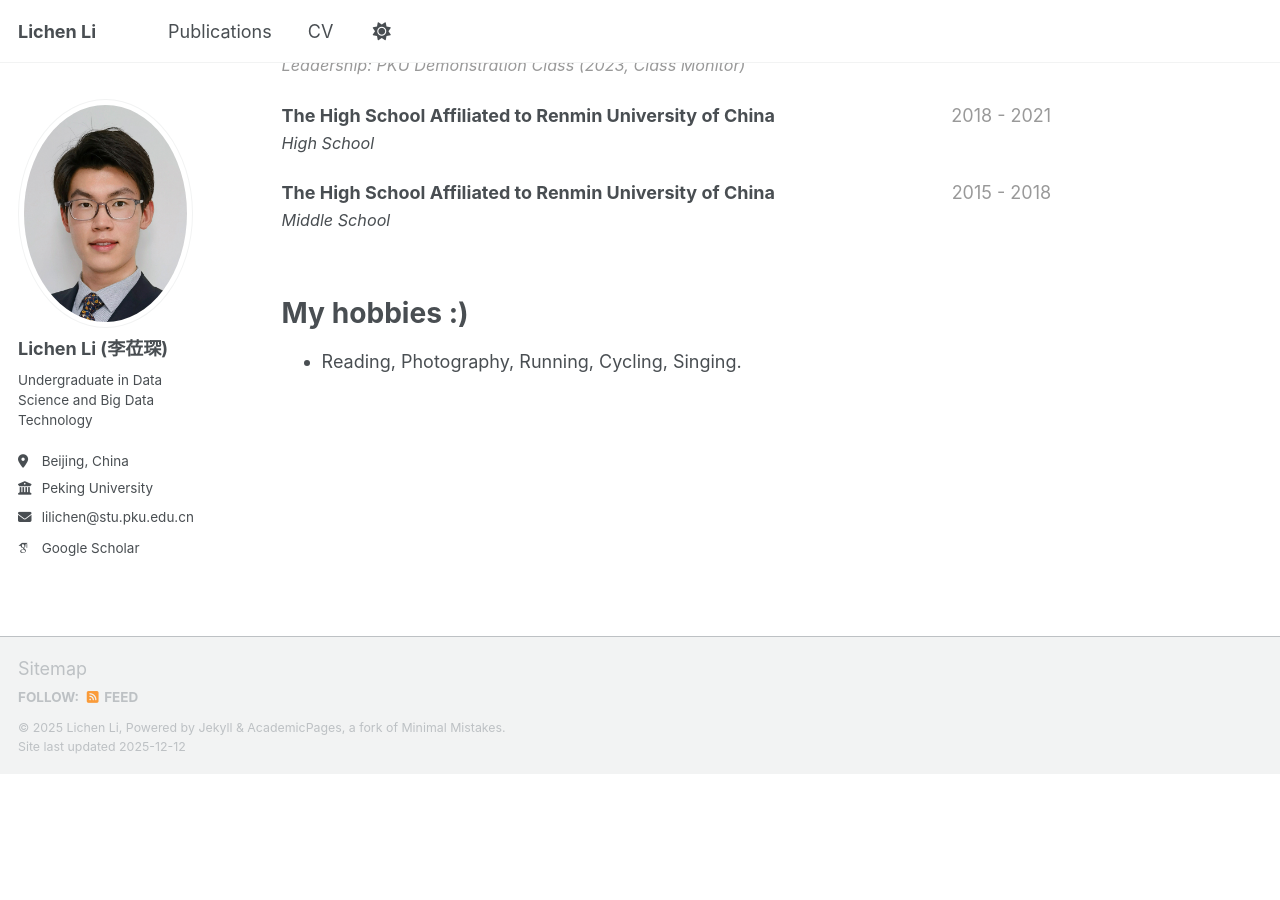
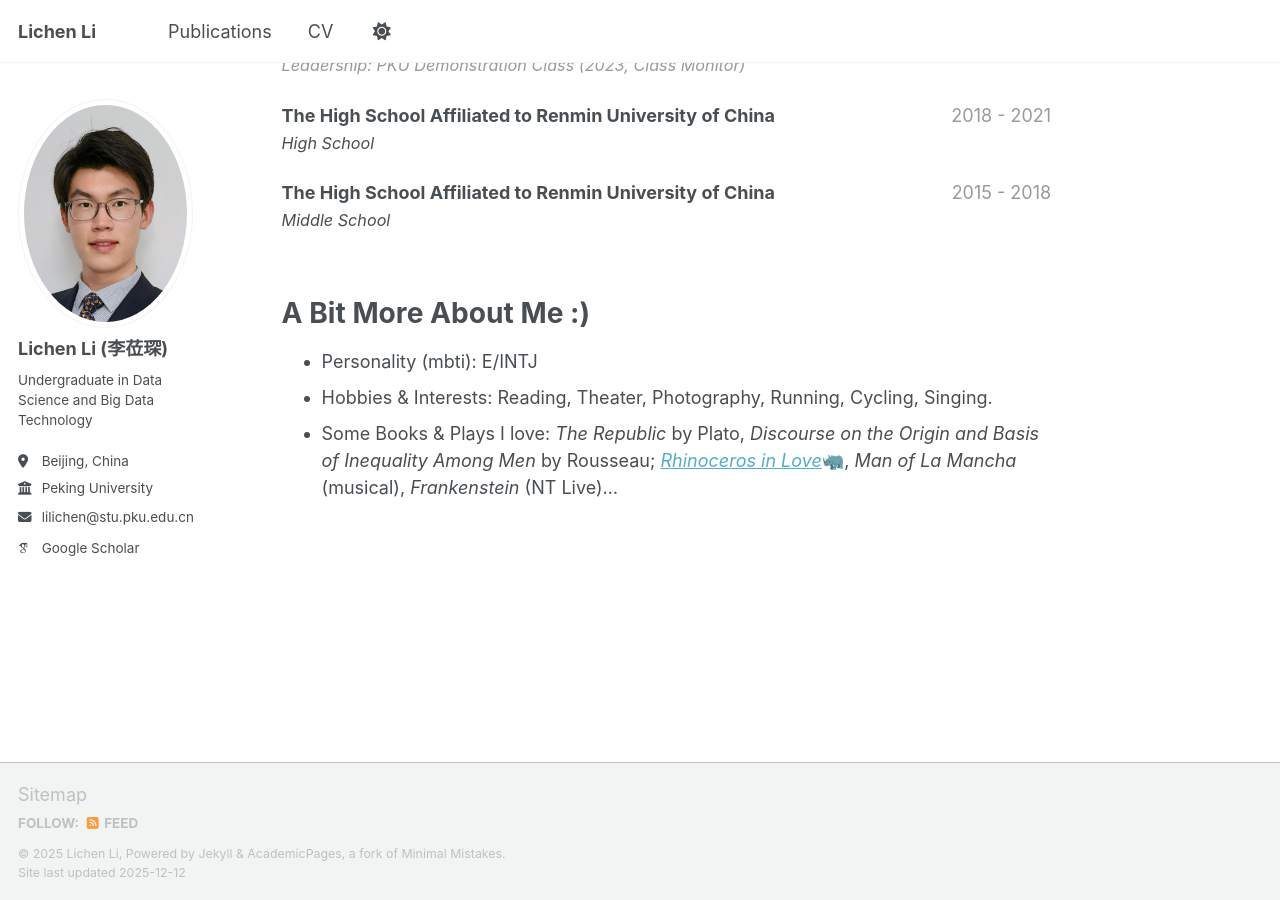
Before and after one commit to LichenLillc/LichenLillc.github.io, a Jekyll site: the page built from _pages/about.md, in a window 1280 px wide and 900 px high, scrolled down 1107 px. Built offline with Jekyll 4.4.1, drawn with Linux system fonts in a browser that asks for light colours; some web fonts are replaced; a script that is not in the unit is left out; before the commit the page ends 1881 px from its top, so only the background shows below that.

Commit message:
Revise about me section with new hobbies and interests
Updated personal interests and hobbies section.

```diff
--- a/_pages/about.md
+++ b/_pages/about.md
@@ -53,6 +53,8 @@ Education
 <div style="height: 40px;"></div>
 
 
-My hobbies :)
+A Bit More About Me :)
 ===
-* Reading, Photography, Running, Cycling, Singing.
+* Personality (mbti): E/INTJ
+* Hobbies & Interests: Reading, Theater, Photography, Running, Cycling, Singing.
+* Some Books & Plays I love: *The Republic* by Plato, *Discourse on the Origin and Basis of Inequality Among Men* by Rousseau; [*Rhinoceros in Love*](https://www.bilibili.com/video/BV1Ku411f7Vy/)🦏, *Man of La Mancha* (musical), *Frankenstein* (NT Live)...
```
